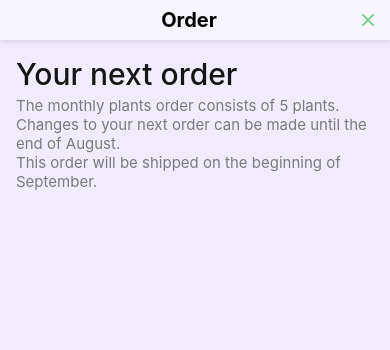
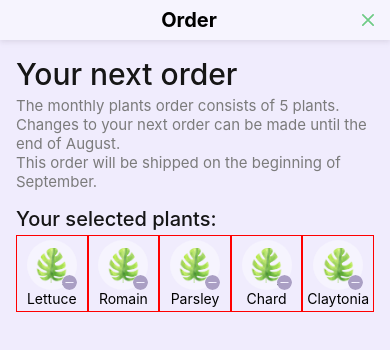
Before and after one commit to OrrEilam/AgwaFarm, a React Native app in the folder AgwaFarm/: screen / in a window 390 px wide. Shown: the top 350 px of the page. Built offline with nearby package versions, Linux system fonts and the light colour scheme.

Commit message:
created the basic plant-selector

```diff
--- a/AgwaFarm/common/styles.ts
+++ b/AgwaFarm/common/styles.ts
@@ -7,13 +7,13 @@ export const colors = {
         light: '#BFBFBF',
     },
     action: {
-        first: '#BDB4D3',
+        first: '#AA9FC4',
         second: '#6FCB86',
     },
     background: {
         extraLight: '#F6F4FE',
         light: '#F0ECFD',
-        medium: '#BDB4D3',
+        medium: '#CDC6DF',
         dark: '#9F99AA',
     },
     shade: {
--- a/AgwaFarm/pages/Order/OrderScreen.tsx
+++ b/AgwaFarm/pages/Order/OrderScreen.tsx
@@ -1,6 +1,8 @@
-import { View, Text } from 'react-native';
+import React from 'react';
+import { View } from 'react-native';
 import { Header } from './components/Header/Header';
 import { Introduction } from './components/Intoduction/Introduction';
+import { Selector } from './components/Selector/Selector';
 import { styles } from './styles';
 
 export const OrderScreen: React.FC<{}> = () => {
@@ -14,6 +16,7 @@ export const OrderScreen: React.FC<{}> = () => {
             <Header onClose={handleOnClose} />
             <View style={styles.content}>
                 <Introduction />
+                <Selector />
             </View>
         </View>
     );
--- /dev/null
+++ b/AgwaFarm/pages/Order/components/Selector/Selector.tsx
@@ -0,0 +1,81 @@
+import { View, Text, Image, FlatList, ListRenderItemInfo, TouchableOpacity } from "react-native"
+import { styles } from "./styles"
+
+interface Plant {
+    name: string;
+    imageURL: string;
+    catagory: string;
+}
+
+const data: Plant[] = [
+    {
+        name: 'Lettuce',
+        imageURL: '',
+        catagory: 'Green Head'
+    },
+    {
+        name: 'Romain',
+        imageURL: '',
+        catagory: 'Green Head'
+    },
+    {
+        name: 'Parsley',
+        imageURL: '',
+        catagory: 'Greens'
+    },
+    {
+        name: 'Chard',
+        imageURL: '',
+        catagory: 'Greens'
+    },
+    {
+        name: 'Claytonia',
+        imageURL: '',
+        catagory: 'Greens'
+    },
+]
+
+interface SelectorItemProps {
+    item: Plant;
+    onDelete: () => void;
+}
+const SelectorItem: React.FC<SelectorItemProps> = (props: SelectorItemProps) => {
+    return (
+        <View style={styles.selectorItem}>
+            <TouchableOpacity onPress={props.onDelete} style={styles.imageWrapper}>
+                <Image source={require('../../../../assets/images/leaf.png')} style={styles.image} />
+                <Text style={styles.delete}>-</Text>
+                <Image source={require('../../../../assets/icons/minus-sign.svg')} style={styles.delete} />
+            </TouchableOpacity>
+            <Text>{props.item.name}</Text>
+        </View>
+    )
+}
+
+export const Selector: React.FC = () => {
+
+    const onItemDelete = (item: Plant, index: number): void => {
+        alert(item.name);
+    }
+
+    return (
+        <View style={styles.container}>
+            <Text style={styles.title}>
+                Your selected plants:
+            </Text>
+            <View style={styles.selector}>
+                {
+                    data.map((item: Plant, index: number) => {
+                        return (
+                            <SelectorItem
+                                key={index}
+                                item={item}
+                                onDelete={() => onItemDelete(item, index)}
+                            />
+                        )
+                    })
+                }
+            </View>
+        </View>
+    )
+}
--- /dev/null
+++ b/AgwaFarm/pages/Order/components/Selector/styles.ts
@@ -0,0 +1,53 @@
+import { StyleSheet } from "react-native";
+import { colors } from "../../../../common/styles";
+
+export const styles = StyleSheet.create({
+    container: {
+        marginVertical: '1rem',
+    },
+    title: {
+        fontSize: 20,
+        fontWeight: '500',
+        color: colors.text.dark,
+        marginBottom: '0.25rem',
+    },
+    selector: {
+        width: '100%',
+        display: 'flex',
+        flexDirection: 'row',
+        flexWrap: 'wrap',
+        flex: 1,
+        flexGrow: 0,
+    },
+    selectorItem: {
+        flexBasis: '20%',
+        padding: '0.25rem',
+        display: 'flex',
+        justifyContent: 'center',
+        alignItems: 'center',
+        borderWidth: 1,
+        borderColor: 'red',
+    },
+    imageWrapper: {
+        display: 'flex',
+        justifyContent: 'center',
+        alignItems: 'center',
+        height: 50,
+        width: 50,
+        backgroundColor: colors.background.extraLight,
+        borderRadius: 50 / 2,
+    },
+    image: {
+        height: 35,
+        width: 35
+    },
+    delete: {
+        zIndex: 1,
+        position: 'absolute',
+        bottom: 0,
+        right: 0,
+        height: 15,
+        width: 15,
+        borderRadius: 15 / 2,
+    }
+});
```
Also changed, not shown: AgwaFarm/assets/icons/minus-sign.svg (added), AgwaFarm/assets/images/leaf.png (added).
